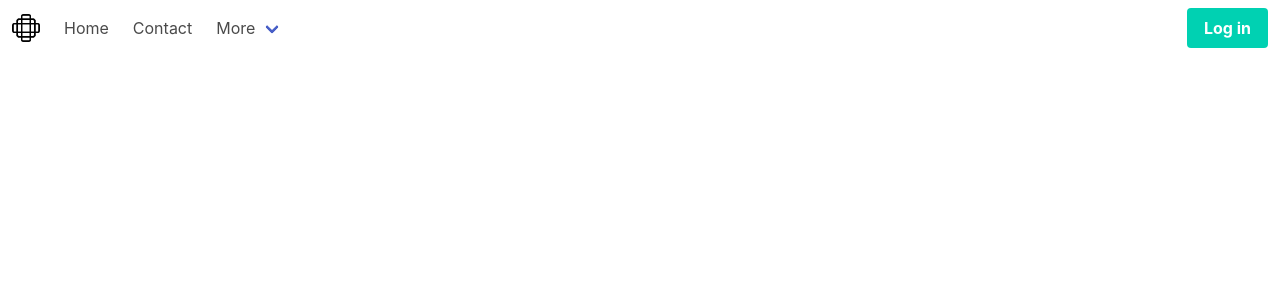
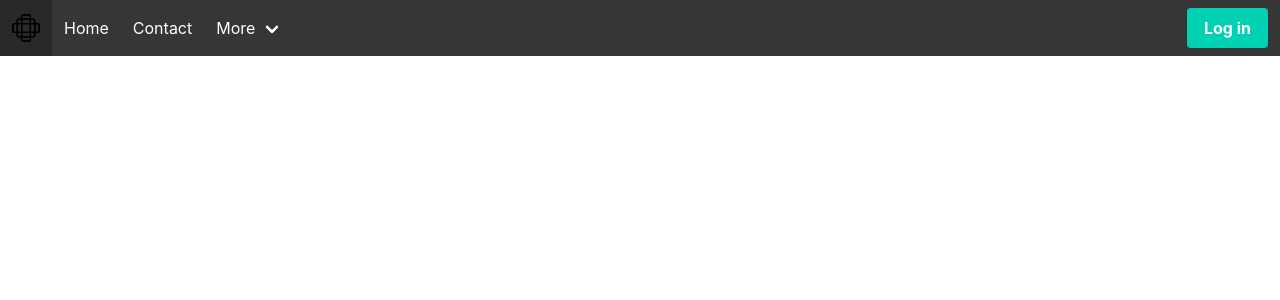
Before and after one commit to mizly/voltaire, a Flask app: template voltaire/templates/home/index.html in a window 1280 px wide. Shown: the top 300 px of the page. Run offline with Flask 2, Linux system fonts and the light colour scheme; the template is opened without the code that fills it, so the values that code supplies are empty.

Commit message:
Update index.html

```diff
--- a/voltaire/templates/home/index.html
+++ b/voltaire/templates/home/index.html
@@ -7,7 +7,7 @@
     <link rel="stylesheet" href="https://cdn.jsdelivr.net/npm/bulma@0.9.4/css/bulma.min.css">
   </head>
   <body>
-    <nav class="navbar" role="navigation" aria-label="main navigation">
+    <nav class="navbar is-dark" role="navigation" aria-label="main navigation">
         <div class="navbar-brand">
           <a class="navbar-item" href="https://en.wikipedia.org/wiki/Trollface">
             <img src="static\assets\logo-black.png">
```
